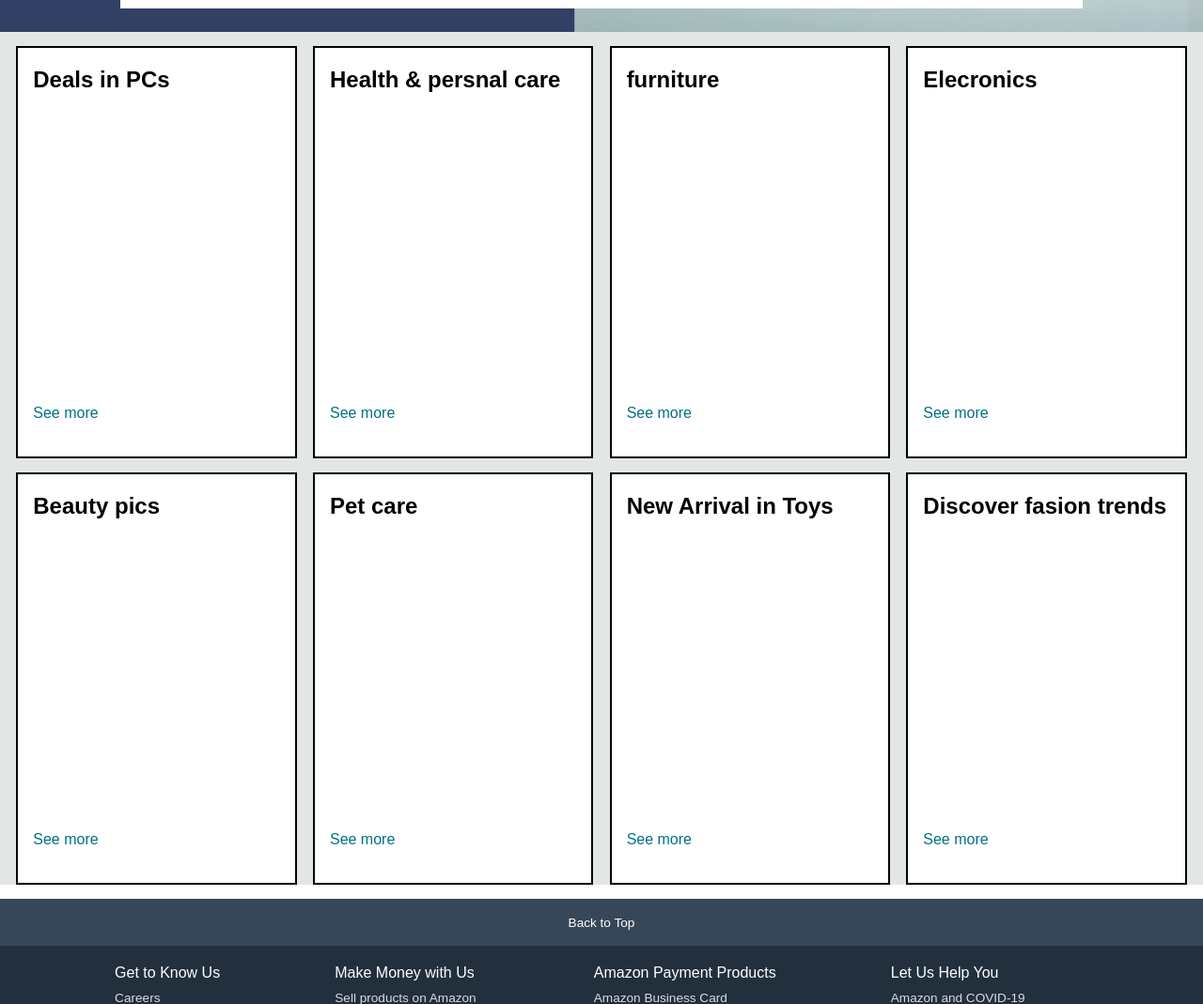
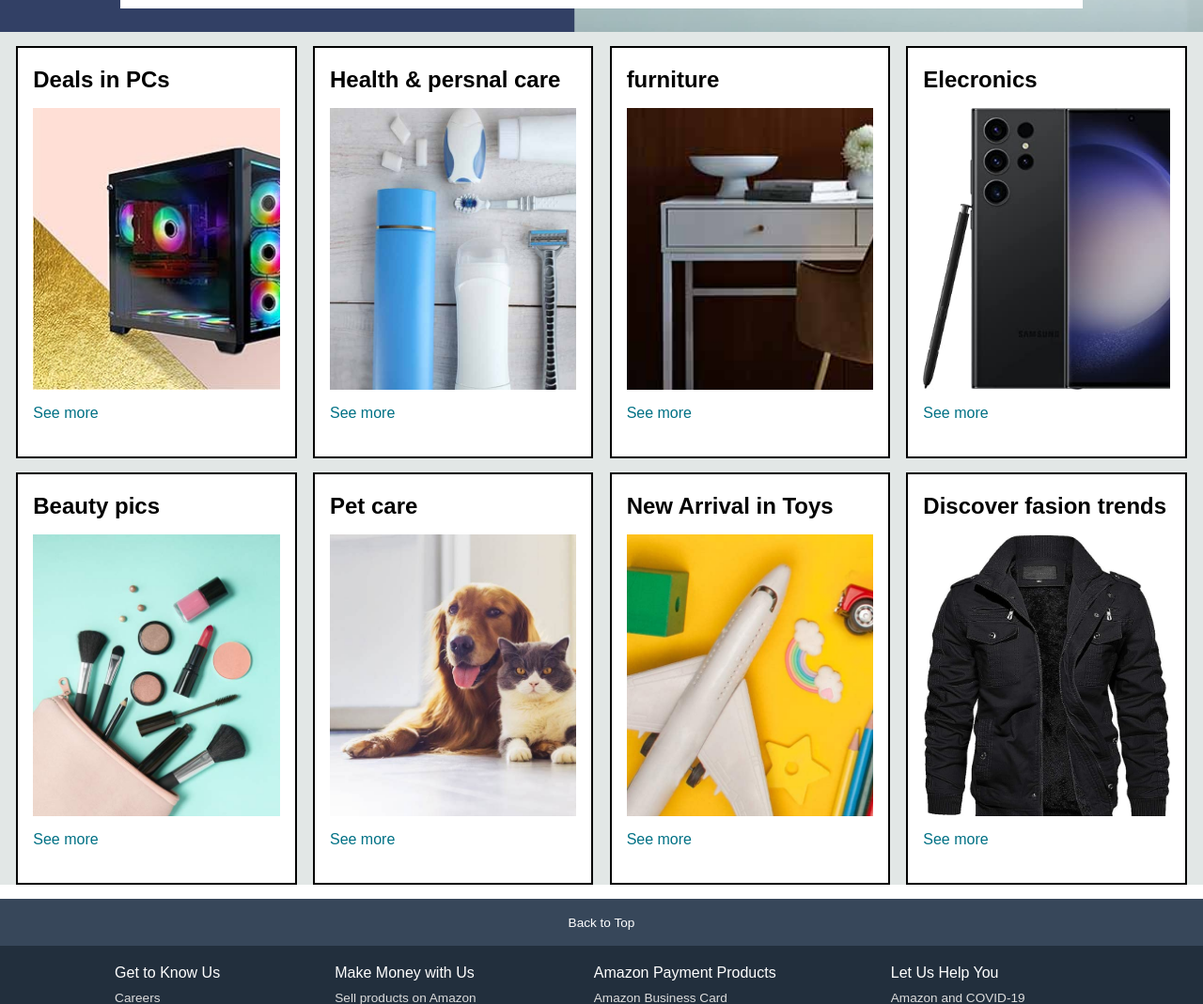
Before and after one commit to student-gehu/project2, a plain HTML site: page index.html in a window 1280 px wide. Shown: the part 446-1515 px from the top of the page at 94% size. Drawn offline with Linux system fonts and the light colour scheme.

Commit message:
Update index.html

```diff
--- a/index.html
+++ b/index.html
@@ -79,28 +79,28 @@
         <div class="box">
             <div class="box-contant">
                 <h2>Deals in PCs</h2>
-                <div class="box-img" style="background-image:url('img/box1image.jpg')"></div>     <!-- imp line to notice -->
+                <div class="box-img" style="background-image:url('box1image.jpg')"></div>     <!-- imp line to notice -->
                 <p>See more</p>
             </div>
         </div>
         <div class="box">
             <div class="box-contant">
                 <h2>Health & persnal care </h2>
-                <div class="box-img" style="background-image:url('img/box2image.jpg')"></div>     <!-- imp line to notice -->
+                <div class="box-img" style="background-image:url('box2image.jpg')"></div>     <!-- imp line to notice -->
                 <p>See more</p>
             </div>
         </div>
         <div class="box">
             <div class="box-contant">
                 <h2>furniture</h2>
-                <div class="box-img" style="background-image:url('img/box3image.jpg')"></div>     <!-- imp line to notice -->
+                <div class="box-img" style="background-image:url('box3image.jpg')"></div>     <!-- imp line to notice -->
                 <p>See more</p>
             </div>
         </div>
         <div class="box">
             <div class="box-contant">
                 <h2>Elecronics</h2>
-                <div class="box-img" style="background-image:url('img/box4image.jpg')"></div>     <!-- imp line to notice -->
+                <div class="box-img" style="background-image:url('box4image.jpg')"></div>     <!-- imp line to notice -->
                 <p>See more</p>
             </div>
         </div>
@@ -109,28 +109,28 @@
         <div class="box">
             <div class="box-contant">
                 <h2>Beauty pics</h2>
-                <div class="box-img" style="background-image:url('img/box5image.jpg')"></div>     <!-- imp line to notice -->
+                <div class="box-img" style="background-image:url('box5image.jpg')"></div>     <!-- imp line to notice -->
                 <p>See more</p>
             </div>
         </div>
         <div class="box">
             <div class="box-contant">
                 <h2>Pet care</h2>
-                <div class="box-img" style="background-image:url('img/box6image.jpg')"></div>     <!-- imp line to notice -->
+                <div class="box-img" style="background-image:url('box6image.jpg')"></div>     <!-- imp line to notice -->
                 <p>See more</p>
             </div>
         </div>
         <div class="box">
             <div class="box-contant">
                 <h2>New Arrival in Toys</h2>
-                <div class="box-img" style="background-image:url('img/box7image.jpg')"></div>     <!-- imp line to notice -->
+                <div class="box-img" style="background-image:url('box7image.jpg')"></div>     <!-- imp line to notice -->
                 <p>See more</p>
             </div>
         </div>
         <div class="box">
             <div class="box-contant">
                 <h2>Discover fasion trends</h2>
-                <div class="box-img" style="background-image:url('img/box8image.jpg')"></div>     <!-- imp line to notice -->
+                <div class="box-img" style="background-image:url('box8image.jpg')"></div>     <!-- imp line to notice -->
                 <p>See more</p>
             </div>
         </div>
```
